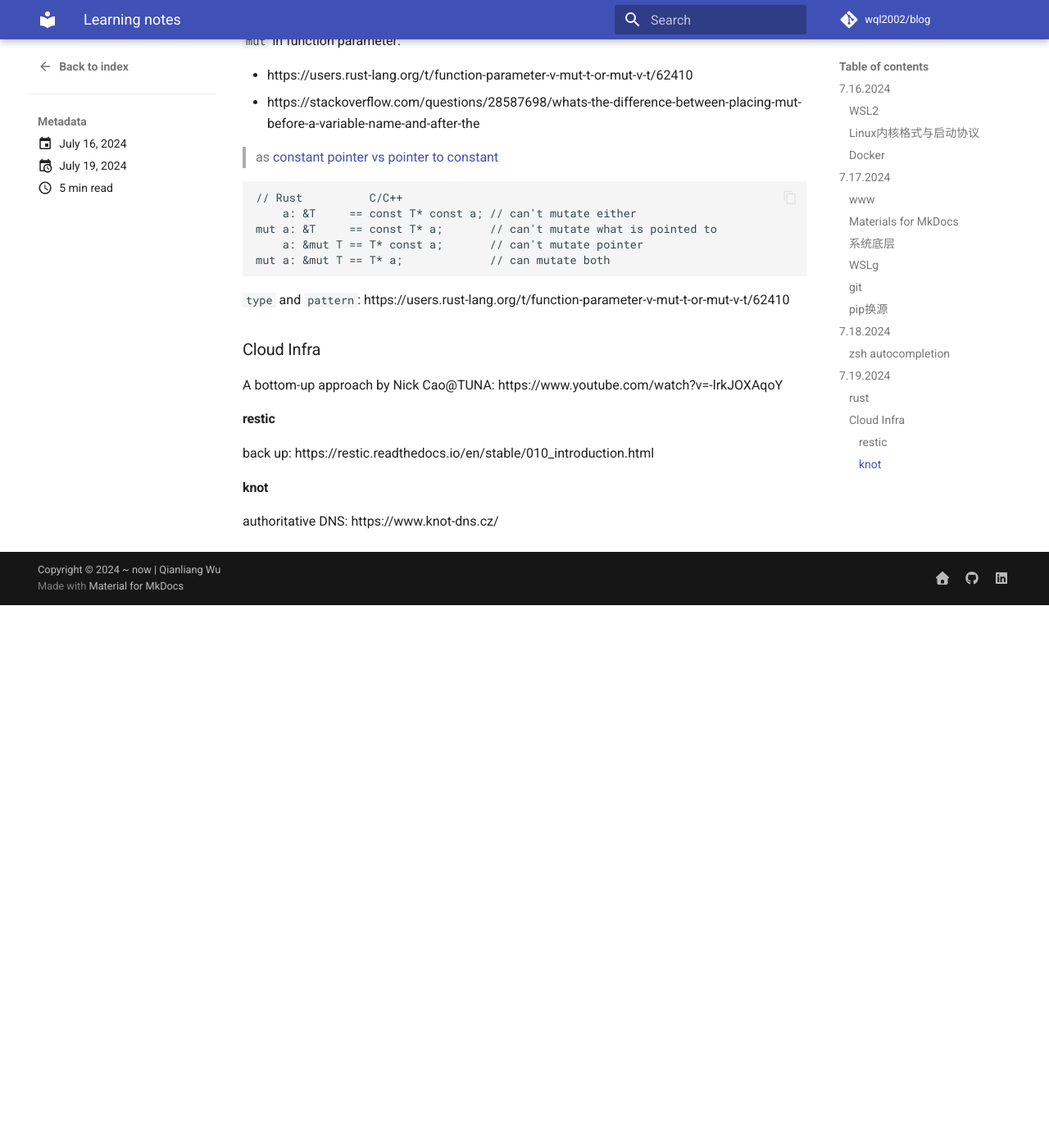
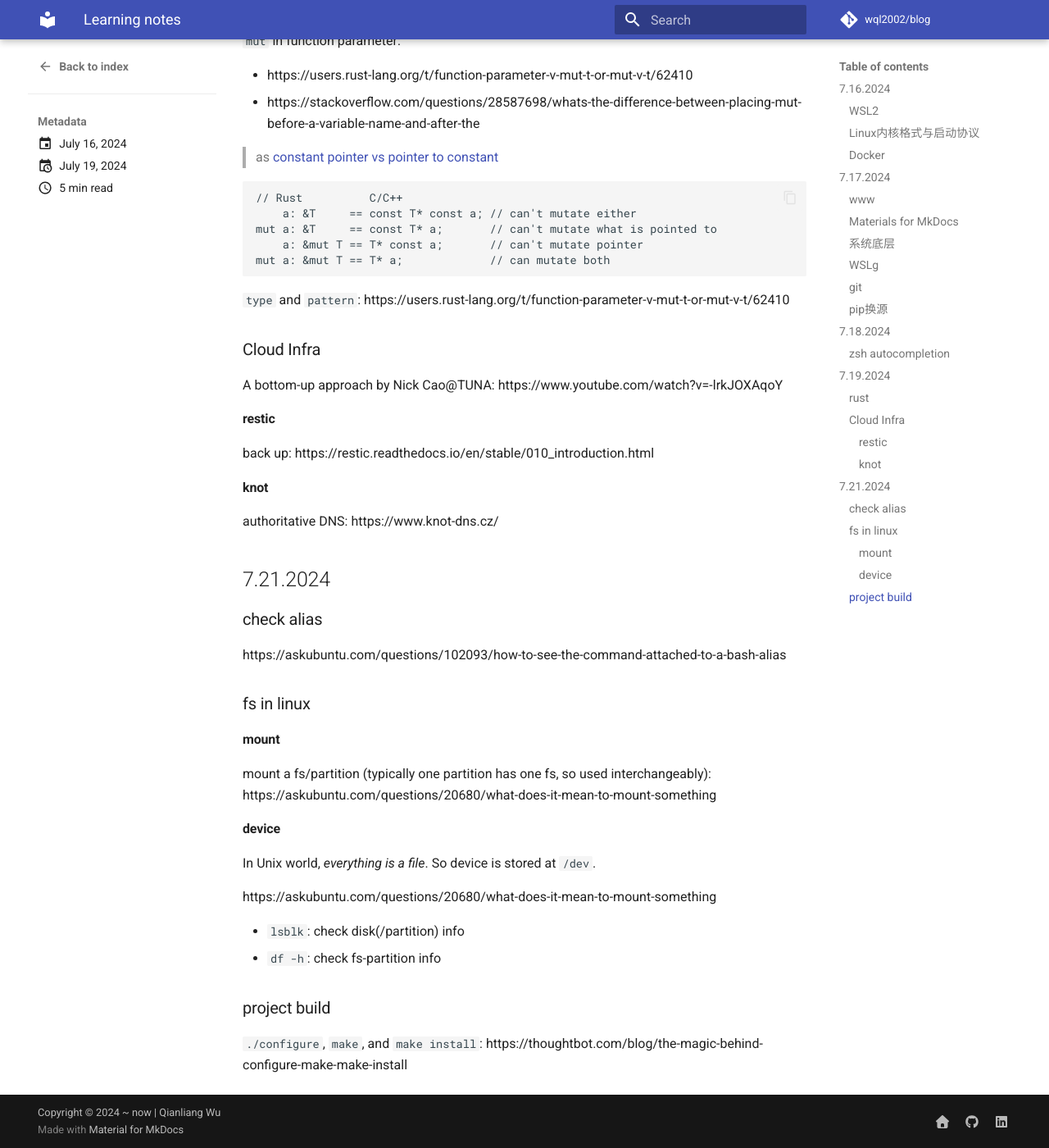
Before and after one commit to wql2002/blog, an MkDocs documentation site: the page built from docs/blog/posts/Learning-notes.md, in a window 1280 px wide and 1400 px high, scrolled down 2094 px. Shown: the whole window at 82% size. Built offline with MkDocs 1.6.1 and Material for MkDocs 9.7.7, drawn with Linux system fonts in a browser that asks for light colours; comment, search, counter and statistics services are not loaded; before the commit the page ends 2832 px from its top, so only the background shows below that.

Commit message:
update 7/21/24 learning note

```diff
--- a/docs/blog/posts/Learning-notes.md
+++ b/docs/blog/posts/Learning-notes.md
@@ -129,3 +129,34 @@ back up: https://restic.readthedocs.io/en/stable/010_introduction.html
 #### knot
 
 authoritative DNS: https://www.knot-dns.cz/
+
+
+
+## 7.21.2024
+
+### check alias
+
+https://askubuntu.com/questions/102093/how-to-see-the-command-attached-to-a-bash-alias
+
+
+
+### fs in linux
+
+#### mount
+
+mount a fs/partition (typically one partition has one fs, so used interchangeably): https://askubuntu.com/questions/20680/what-does-it-mean-to-mount-something
+
+#### device
+
+In Unix world, *everything is a file*. So device is stored at `/dev`.
+
+https://askubuntu.com/questions/20680/what-does-it-mean-to-mount-something
+
+- `lsblk`: check disk(/partition) info
+- `df -h`: check fs-partition info
+
+
+
+### project build
+
+`./configure`, `make`, and `make install`: https://thoughtbot.com/blog/the-magic-behind-configure-make-make-install
```
